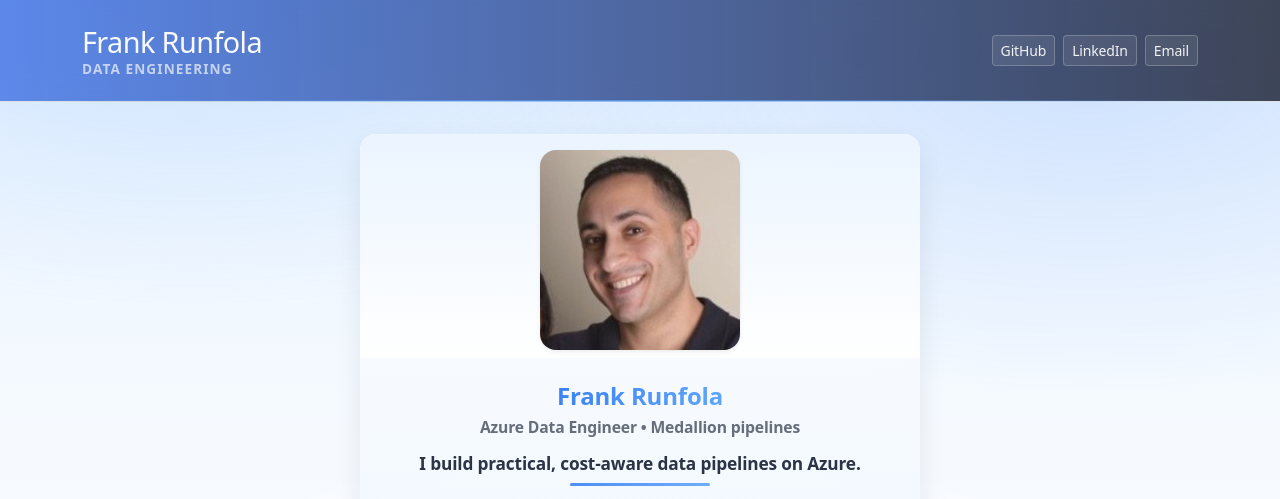
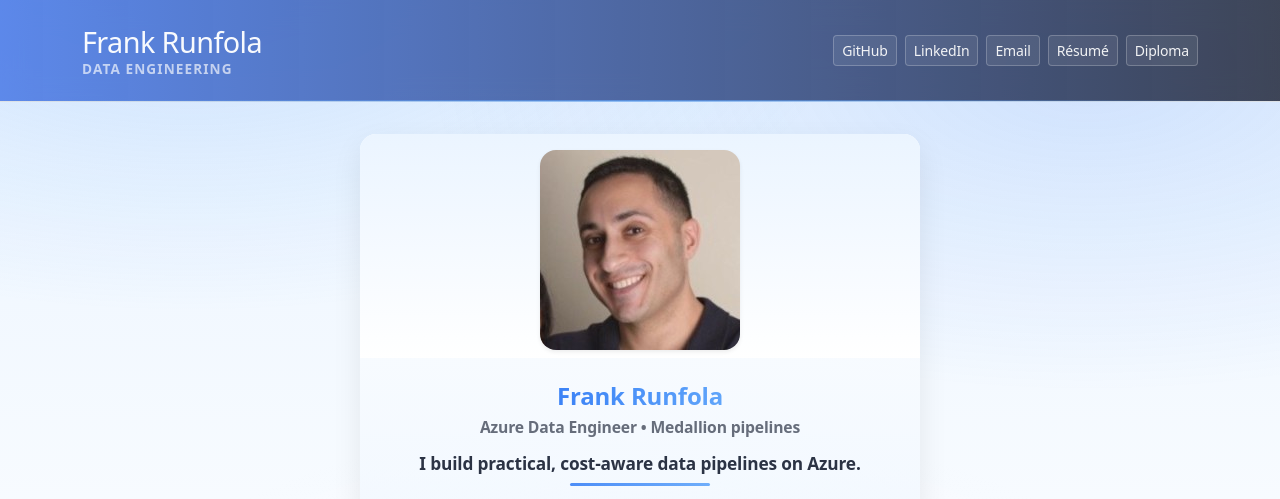
Before and after one commit to FrankRunfola1229/de-portfolio, a plain HTML site: page index.html in a window 1280 px wide. Shown: the top 499 px of the page. Drawn offline with nearby package versions, Linux system fonts and the light colour scheme.

Commit message:
Add mods

```diff
--- a/index.html
+++ b/index.html
@@ -27,6 +27,9 @@
                     <a class="btn btn-sm btn-soft" href="https://github.com/FrankRunfola1229" target="_blank" rel="noreferrer">GitHub</a>
                     <a class="btn btn-sm btn-soft" href="https://www.linkedin.com/in/frankrunfola" target="_blank" rel="noreferrer">LinkedIn</a>
                     <a class="btn btn-sm btn-soft" href="mailto:frank.runfola@gmail.com">Email</a>
+                    <a class="btn btn-sm btn-soft" href="assets/data/files/cv.pdf" target="_blank" rel="noreferrer">Résumé</a>
+                    <a class="btn btn-sm btn-soft" href="assets/data/files/diploma.png" target="_blank" rel="noreferrer">Diploma</a>
+
                 </nav>
             </div>
         </header>
```
Also changed, not shown: assets/data/files/Diploma.jpg (added), 1 other file.
